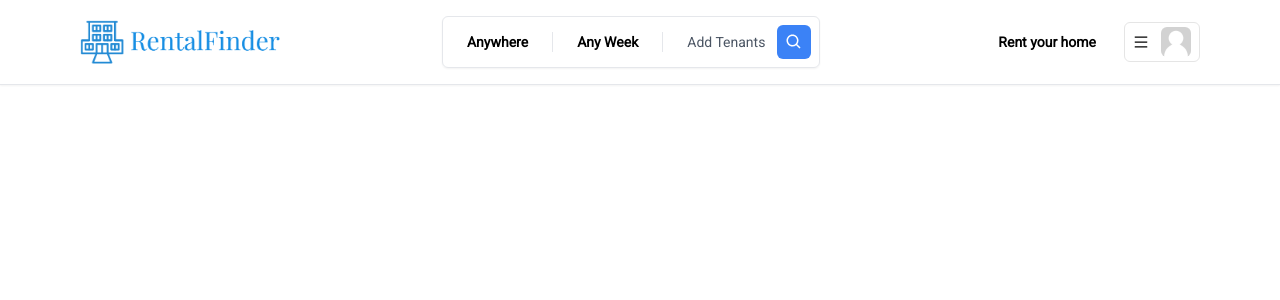
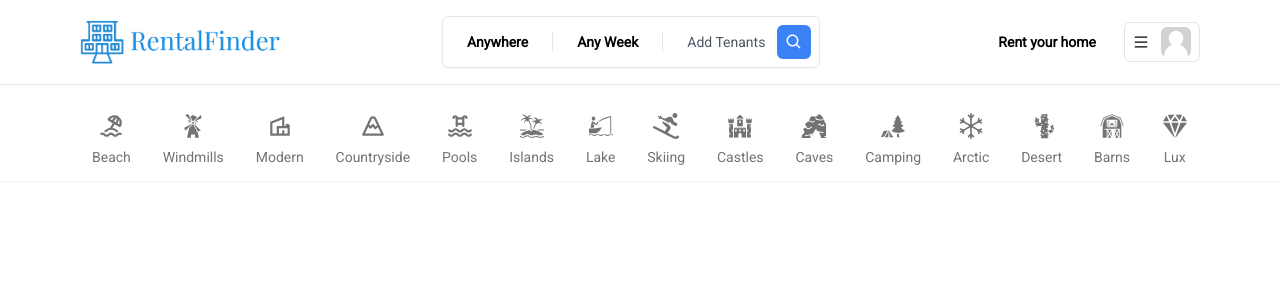
Before and after one commit to hrid-chakraborty/rental-finder, a Next.js app: page / in a window 1280 px wide. Shown: the top 300 px of the page. Built offline with nearby package versions, Linux system fonts and the light colour scheme; no server answers.

Commit message:
Added Categories to Navbar

```diff
--- /dev/null
+++ b/app/components/CategoryBox.tsx
@@ -0,0 +1,58 @@
+"use client";
+
+import { useCallback } from "react"
+import { useRouter, useSearchParams } from "next/navigation";
+import { IconType } from "react-icons";
+import queryString from "query-string";
+
+interface CategoryBoxProps {
+  icon: IconType;
+  label: string;
+  selected?: boolean;
+}
+
+const CategoryBox: React.FC<CategoryBoxProps> = ({ icon:Icon, label, selected }) => {
+  const router = useRouter();
+  const params = useSearchParams();
+
+  const handleClick = useCallback(()=>{
+    let currentQuery = {};
+
+    if(params){
+      currentQuery = queryString.parse(params.toString())
+    }
+
+    const updatedQuery: any = {
+      ...currentQuery,
+      category: label
+    }
+
+    if(params?.get('category') == label){
+      delete updatedQuery.category;
+    }
+
+    const url = queryString.stringifyUrl({
+      url: '/',
+      query: updatedQuery
+    }, { skipNull: true })
+
+    router.push(url)
+  },[label, params, router])
+
+  return (
+    <div
+      onClick={handleClick}
+      className={`flex flex-col items-center justify-center gap-2 p-3 border-b-2 hover:text-neutral-800 transition cursor-pointer
+      ${selected ? "border-b-neutral-800" : "border-transparent"}
+      ${selected ? "text-neutral-800" : "text-neutral-500"}
+      `}
+    >
+      <Icon size={26} />
+      <div className="font-medium text-sm">
+        {label}
+      </div>
+    </div>
+  );
+};
+
+export default CategoryBox;
--- /dev/null
+++ b/app/components/navbar/Categories.tsx
@@ -0,0 +1,120 @@
+"use client"
+
+import ContainerComponent from "../ContainerComponent"
+
+import { TbBeach, TbMountain, TbPool } from "react-icons/tb"
+import { GiBarn, GiBoatFishing, GiCactus, GiCastle, GiCaveEntrance, GiForestCamp, GiIsland, GiWindmill } from "react-icons/gi"
+import { FaSkiing } from "react-icons/fa"
+import { BsSnow } from "react-icons/bs"
+import { IoDiamond } from "react-icons/io5"
+import { MdOutlineVilla } from "react-icons/md"
+import CategoryBox from "../CategoryBox"
+import { usePathname, useSearchParams } from "next/navigation"
+
+export const categories = [
+  {
+    label: 'Beach',
+    icon: TbBeach,
+    description: 'This property is close to the beach!',
+  },
+  {
+    label: 'Windmills',
+    icon: GiWindmill,
+    description: 'This property is has windmills!',
+  },
+  {
+    label: 'Modern',
+    icon: MdOutlineVilla,
+    description: 'This property is modern!'
+  },
+  {
+    label: 'Countryside',
+    icon: TbMountain,
+    description: 'This property is in the countryside!'
+  },
+  {
+    label: 'Pools',
+    icon: TbPool,
+    description: 'This is property has a beautiful pool!'
+  },
+  {
+    label: 'Islands',
+    icon: GiIsland,
+    description: 'This property is on an island!'
+  },
+  {
+    label: 'Lake',
+    icon: GiBoatFishing,
+    description: 'This property is near a lake!'
+  },
+  {
+    label: 'Skiing',
+    icon: FaSkiing,
+    description: 'This property has skiing activies!'
+  },
+  {
+    label: 'Castles',
+    icon: GiCastle,
+    description: 'This property is an ancient castle!'
+  },
+  {
+    label: 'Caves',
+    icon: GiCaveEntrance,
+    description: 'This property is in a spooky cave!'
+  },
+  {
+    label: 'Camping',
+    icon: GiForestCamp,
+    description: 'This property offers camping activities!'
+  },
+  {
+    label: 'Arctic',
+    icon: BsSnow,
+    description: 'This property is in arctic environment!'
+  },
+  {
+    label: 'Desert',
+    icon: GiCactus,
+    description: 'This property is in the desert!'
+  },
+  {
+    label: 'Barns',
+    icon: GiBarn,
+    description: 'This property is in a barn!'
+  },
+  {
+    label: 'Lux',
+    icon: IoDiamond,
+    description: 'This property is brand new and luxurious!'
+  }
+
+]
+
+const Categories = () => {
+  const params = useSearchParams();
+  const category = params?.get('category');
+  const pathname = usePathname();
+
+  const isMainPage = pathname === '/';
+
+  if(!isMainPage){
+    return null;
+  }
+
+  return (
+    <ContainerComponent>
+      <div className="pt-4 flex flex-row items-center justify-between overflow-x-auto">
+        {categories.map((item)=>(
+          <CategoryBox
+            key={item.label}
+            label={item.label}
+            selected={category===item.label}
+            icon={item.icon}
+          />
+        ))}
+      </div>
+    </ContainerComponent>
+  )
+}
+
+export default Categories
--- a/app/components/navbar/Logo.tsx
+++ b/app/components/navbar/Logo.tsx
@@ -6,6 +6,7 @@
   const router = useRouter();
   return (
     <Image
+    onClick={()=>router.push('/')}
       alt="logo"
       className="hidden md:block cursor-pointer"
       height={200}
--- a/app/components/navbar/Navbar.tsx
+++ b/app/components/navbar/Navbar.tsx
@@ -5,6 +5,7 @@
 import Logo from "./Logo";
 import Search from "./Search";
 import UserMenu from "./UserMenu";
+import Categories from "./Categories";
 
 interface NavbarProps {
   currentUser?: User | null;
@@ -22,6 +23,7 @@
           </div>
         </ContainerComponent>
       </div>
+      <Categories />
     </div>
   );
 };
--- a/app/components/navbar/UserMenu.tsx
+++ b/app/components/navbar/UserMenu.tsx
@@ -2,7 +2,7 @@
 
 import { AiOutlineMenu } from "react-icons/ai";
 import { useState, useCallback } from "react";
-import Avatar from "./Avatar";
+import Avatar from "../Avatar";
 import MenuItem from "./MenuItem";
 import useRegisterModal from "../../hooks/useRegisterModal";
 import useLoginModal from "@/app/hooks/useLoginModal";
--- a/package.json
+++ b/package.json
@@ -22,6 +22,7 @@
     "next": "13.4.5",
     "next-auth": "^4.22.1",
     "postcss": "8.4.24",
+    "query-string": "^8.1.0",
     "react": "18.2.0",
     "react-dom": "18.2.0",
     "react-hook-form": "^7.44.3",
```
Also changed, not shown: app/components/Avatar.tsx (renamed from app/components/navbar/Avatar.tsx), 1 other file (tests, documents, lock files or other folders).
